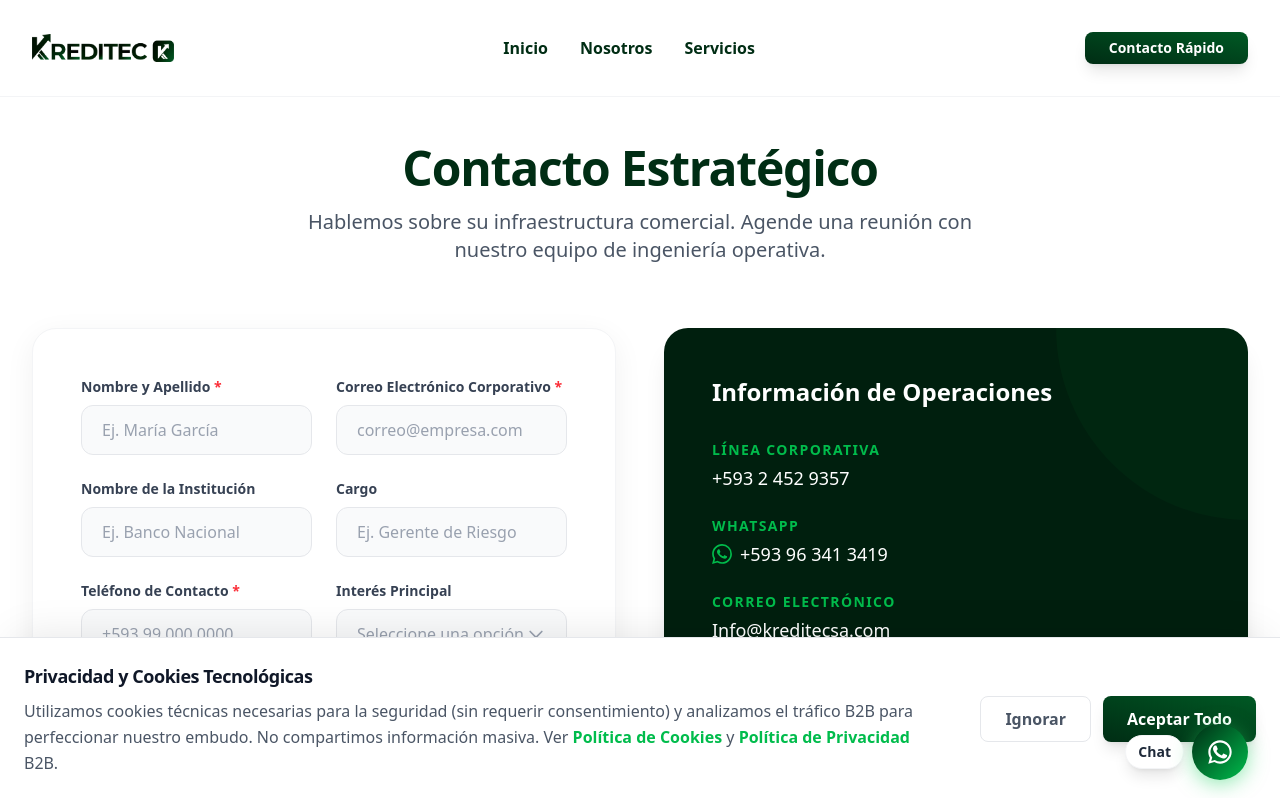
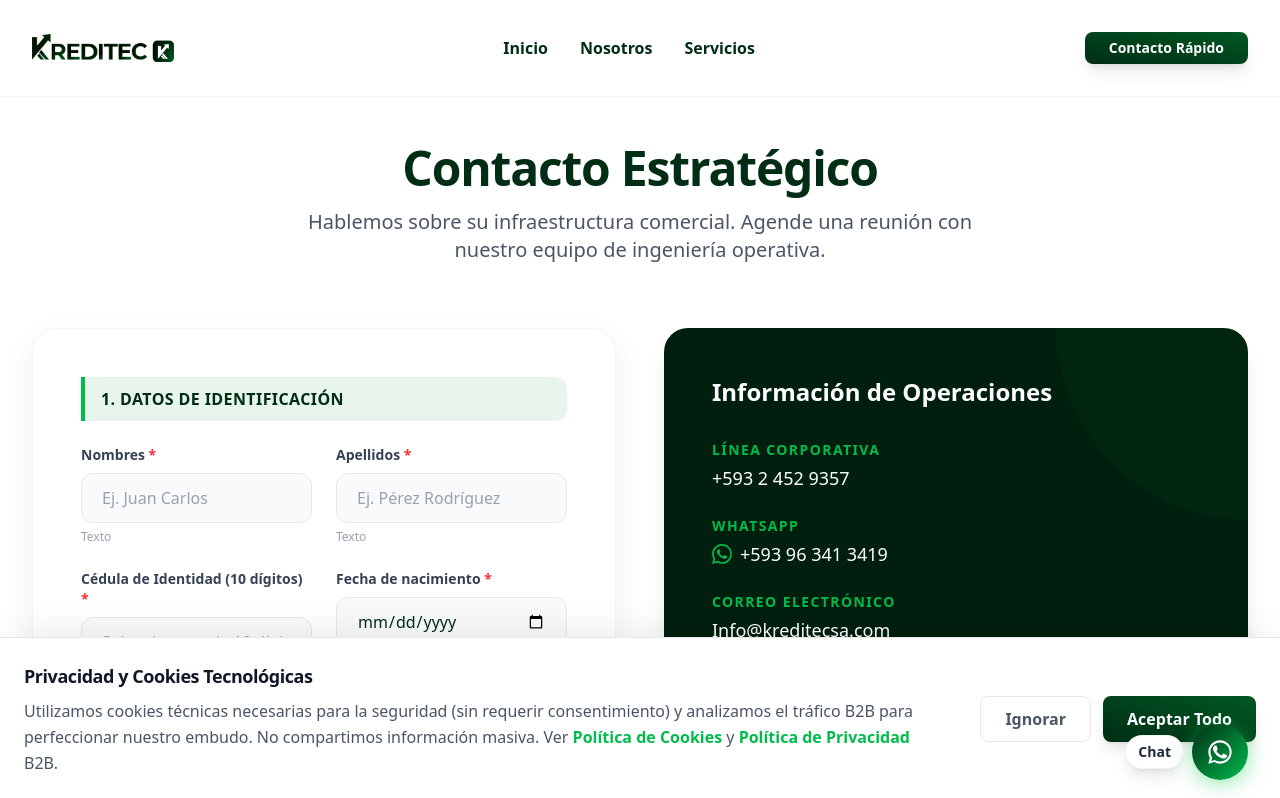
Before and after one commit to eventosprimeai/kreditec, a Next.js app in the folder kreditec-web/: page /contacto in a window 1280 px wide. Shown: the top 798 px of the page. Built offline with nearby package versions, Linux system fonts and the light colour scheme.

Commit message:
feat(contacto): implementar Bloque 1 - Datos de Identificacion y registro historico

```diff
--- a/kreditec-web/src/app/contacto/page.tsx
+++ b/kreditec-web/src/app/contacto/page.tsx
@@ -10,7 +10,10 @@ const inputClass =
 
 export default function ContactoPage() {
   const [formData, setFormData] = useState({
-    name: '',
+    nombres: '',
+    apellidos: '',
+    cedula: '',
+    fechaNacimiento: '',
     email: '',
     institution: '',
     cargo: '',
@@ -42,9 +45,8 @@ export default function ContactoPage() {
     const HUBSPOT_PORTAL_ID = '51170037';
     const HUBSPOT_FORM_ID   = '9395a983-3bc8-42af-87e9-bc9d360361bc';
 
-    const nameParts = formData.name.trim().split(' ');
-    const firstname = nameParts[0] || '';
-    const lastname  = nameParts.slice(1).join(' ') || '';
+    const firstname = formData.nombres.trim();
+    const lastname  = formData.apellidos.trim();
 
     try {
       const res = await fetch(
@@ -109,28 +111,110 @@ export default function ContactoPage() {
                   </p>
                   <Button onClick={() => {
                     setIsSuccess(false);
-                    setFormData({ name: '', email: '', institution: '', cargo: '', telefono: '', interes: '', fecha: '', mensaje: '', privacy: false, privacyDatos: false });
+                    setFormData({ nombres: '', apellidos: '', cedula: '', fechaNacimiento: '', email: '', institution: '', cargo: '', telefono: '', interes: '', fecha: '', mensaje: '', privacy: false, privacyDatos: false });
                   }}>
                     Enviar Otro Mensaje
                   </Button>
                 </div>
               ) : (
-                <form onSubmit={handleSubmit} className="space-y-6 relative z-10">
+                <form onSubmit={handleSubmit} className="space-y-8 relative z-10">
+                  {/* ── 1. DATOS DE IDENTIFICACIÓN ── */}
+                  <div className="space-y-6">
+                    <div className="bg-[#e8f5ed] border-l-4 border-[#00bc4c] px-4 py-2.5 rounded-r-xl">
+                      <h2 className="text-sm md:text-base font-bold text-[#002d14] tracking-wide uppercase">
+                        1. DATOS DE IDENTIFICACIÓN
+                      </h2>
+                    </div>
+
                     <div className="grid grid-cols-1 md:grid-cols-2 gap-6">
-                    {/* Nombre */}
+                      {/* Nombres */}
                       <div>
                         <label className="block text-sm font-bold text-gray-700 mb-2">
-                        Nombre y Apellido <span className="text-red-500">*</span>
+                          Nombres <span className="text-red-500">*</span>
                         </label>
                         <input
                           required
                           type="text"
-                        placeholder="Ej. María García"
-                        value={formData.name}
-                        onChange={(e) => setFormData({ ...formData, name: e.target.value })}
+                          placeholder="Ej. Juan Carlos"
+                          value={formData.nombres}
+                          onChange={(e) => setFormData({ ...formData, nombres: e.target.value })}
                           className={inputClass}
                         />
+                        <span className="text-xs text-gray-400 mt-1.5 block">Texto</span>
                       </div>
+
+                      {/* Apellidos */}
+                      <div>
+                        <label className="block text-sm font-bold text-gray-700 mb-2">
+                          Apellidos <span className="text-red-500">*</span>
+                        </label>
+                        <input
+                          required
+                          type="text"
+                          placeholder="Ej. Pérez Rodríguez"
+                          value={formData.apellidos}
+                          onChange={(e) => setFormData({ ...formData, apellidos: e.target.value })}
+                          className={inputClass}
+                        />
+                        <span className="text-xs text-gray-400 mt-1.5 block">Texto</span>
+                      </div>
+
+                      {/* Cédula de Identidad */}
+                      <div>
+                        <label className="block text-sm font-bold text-gray-700 mb-2">
+                          Cédula de Identidad (10 dígitos) <span className="text-red-500">*</span>
+                        </label>
+                        <input
+                          required
+                          type="tel"
+                          inputMode="numeric"
+                          pattern="[0-9]{10}"
+                          maxLength={10}
+                          placeholder="Solo números de 10 dígitos"
+                          value={formData.cedula}
+                          onChange={(e) => {
+                            const val = e.target.value.replace(/\D/g, '').slice(0, 10);
+                            setFormData({ ...formData, cedula: val });
+                          }}
+                          className={inputClass}
+                        />
+                        <div className="flex justify-between items-center mt-1.5">
+                          <span className="text-xs text-gray-400">Solo números de 10 dígitos</span>
+                          {formData.cedula && formData.cedula.length < 10 && (
+                            <span className="text-xs text-amber-600 font-medium">
+                              {formData.cedula.length}/10 dígitos
+                            </span>
+                          )}
+                          {formData.cedula && formData.cedula.length === 10 && (
+                            <span className="text-xs text-green-600 font-semibold flex items-center gap-1">
+                              <svg className="w-3.5 h-3.5" fill="none" stroke="currentColor" viewBox="0 0 24 24">
+                                <path strokeLinecap="round" strokeLinejoin="round" strokeWidth="2" d="M5 13l4 4L19 7" />
+                              </svg>
+                              10 dígitos completos
+                            </span>
+                          )}
+                        </div>
+                      </div>
+
+                      {/* Fecha de nacimiento */}
+                      <div>
+                        <label className="block text-sm font-bold text-gray-700 mb-2">
+                          Fecha de nacimiento <span className="text-red-500">*</span>
+                        </label>
+                        <input
+                          required
+                          type="date"
+                          max={new Date().toISOString().split('T')[0]}
+                          value={formData.fechaNacimiento}
+                          onChange={(e) => setFormData({ ...formData, fechaNacimiento: e.target.value })}
+                          className={inputClass + " cursor-pointer"}
+                        />
+                        <span className="text-xs text-gray-400 mt-1.5 block">Desplegar calendario</span>
+                      </div>
+                    </div>
+                  </div>
+
+                  <div className="grid grid-cols-1 md:grid-cols-2 gap-6 pt-2">
 
                     {/* Email */}
                     <div>
```
Also changed, not shown: 1 other file (tests, documents, lock files or other folders). Lines whose indentation alone changed are shown as unchanged.
